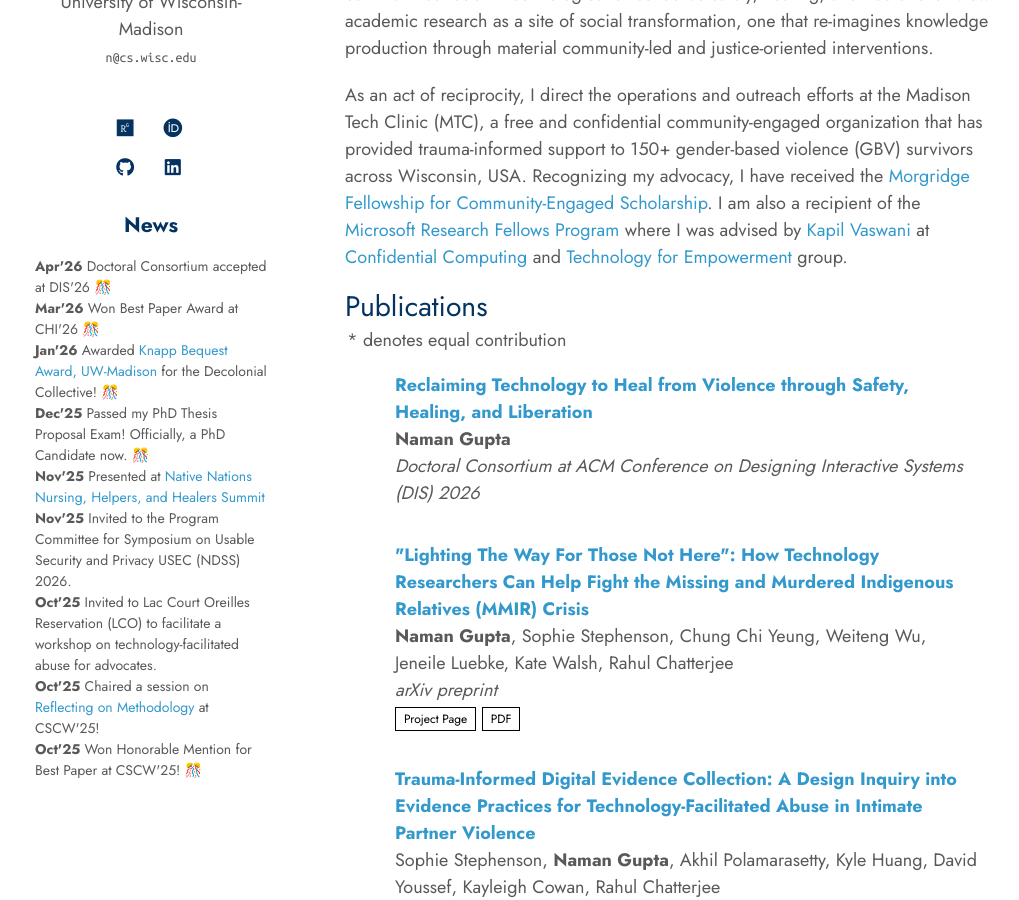
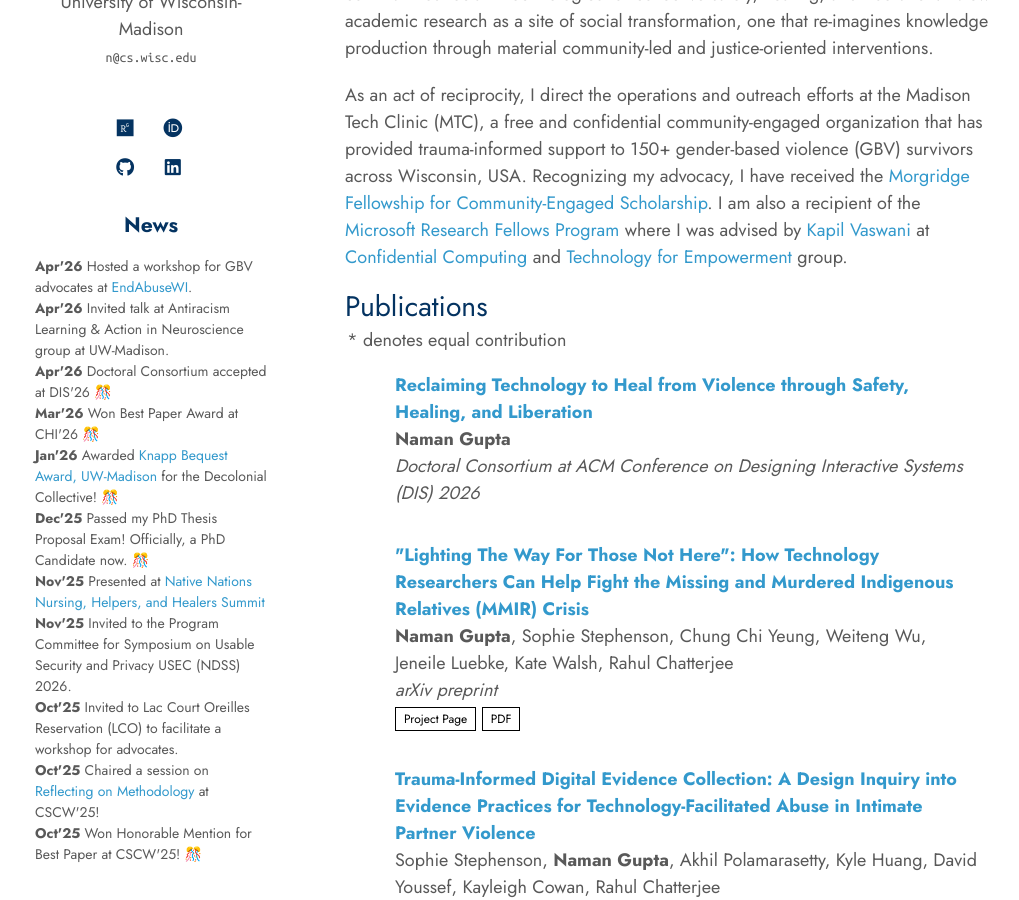
Before and after one commit to naman/naman.github.io, a Jekyll site: the page built from index.md, in a window 1280 px wide and 900 px high, scrolled down 388 px. Shown: the whole window, without its empty margins (125-1144 px from the left). Built offline with Jekyll 4.4.1, drawn with Linux system fonts in a browser that asks for light colours; nearby versions of some CDN libraries; a style sheet for code colours, icons or effects is not loaded.

Commit message:
apr
Co-authored-by: Copilot <copilot@github.com>

```diff
--- a/_includes/news.md
+++ b/_includes/news.md
@@ -1,11 +1,13 @@
 <div class="header-news">
+<strong>Apr'26</strong> Hosted a workshop for GBV advocates at <a href="https://www.endabusewi.org/event/staying-safer-technology-use-abuse-and-digital-data-series-healing-through-tech-agency-technology-facilitated-abuse/">EndAbuseWI</a>.</br>
+<strong>Apr'26</strong> Invited talk at Antiracism Learning & Action in Neuroscience group at UW-Madison.</br>
 <strong>Apr'26</strong> Doctoral Consortium accepted at DIS'26 &#127882;</br>
 <strong>Mar'26</strong> Won Best Paper Award at CHI'26 &#127882;</br>
 <strong>Jan'26</strong> Awarded <a href="https://secfac.wisc.edu/awards-lectures/knapp-bequest/">Knapp Bequest Award, UW-Madison</a> for the Decolonial Collective! &#127882;</br>
 <strong>Dec'25</strong> Passed my PhD Thesis Proposal Exam! Officially, a PhD Candidate now. &#127882; </br>
 <strong>Nov'25</strong> Presented at <a href="https://nursing.wisc.edu/native-nations-nursing/">Native Nations Nursing, Helpers, and Healers Summit</a> </br>
 <strong>Nov'25</strong> Invited to the Program Committee for Symposium on Usable Security and Privacy USEC (NDSS) 2026. </br>
-<strong>Oct'25</strong> Invited to Lac Court Oreilles Reservation (LCO) to facilitate a workshop on technology-facilitated abuse for advocates. </br>
+<strong>Oct'25</strong> Invited to Lac Court Oreilles Reservation (LCO) to facilitate a workshop for advocates. </br>
 <strong>Oct'25</strong> Chaired a session on <a href="https://programs.sigchi.org/cscw/2025/program/session/213468">Reflecting on Methodology</a> at CSCW'25!</br>
 <strong>Oct'25</strong> Won Honorable Mention for Best Paper</a> at CSCW'25! &#127882;
 </ul>
```
